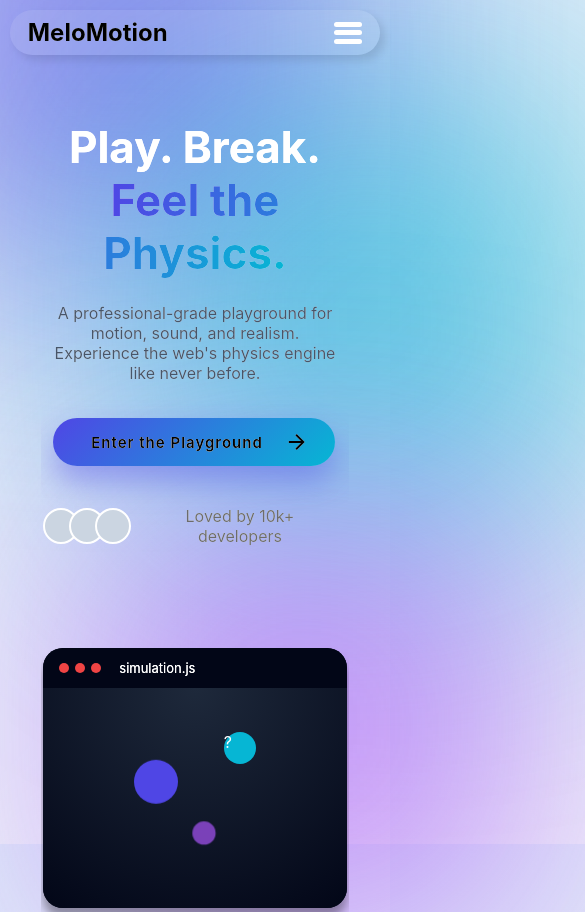
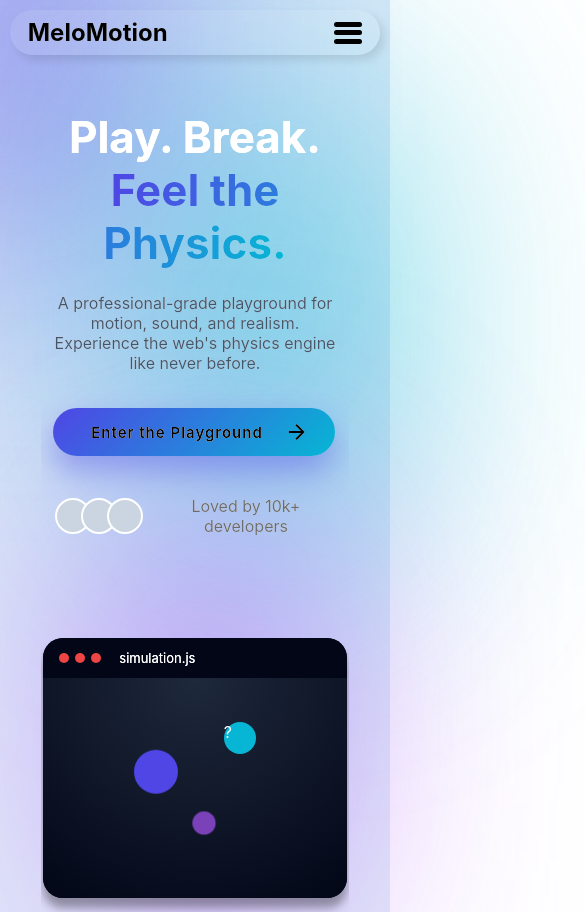
Before and after one commit to ABHISHEK-7455-coder/Oddly-Animation, a React (Vite) app: page / in a window 390 px wide. Shown: the top 912 px of the page, 585 px wide, since content can reach past the window. Built offline with nearby package versions, Linux system fonts and the light colour scheme.

Commit message:
make responsiv

```diff
--- a/src/App.css
+++ b/src/App.css
@@ -8,7 +8,7 @@
 }
 
 body,
-html,
+/* html, */
 #root {
   height: 100%;
   margin: 0;
--- a/src/components/Animation.css
+++ b/src/components/Animation.css
@@ -617,7 +617,7 @@
     }
 }
 
-@media (max-width: 480px) {
+@media (max-width: 400px) {
     .sidebar {
         padding: 10px;
     }
@@ -629,11 +629,11 @@
 
     .size {
         width: 100%;
-        margin-bottom: 8px;
+        margin-bottom: -12px;
     }
 
     .color {
-        width: 105%;
+        width: 100%;
         margin-bottom: 8px;
     }
 
@@ -664,13 +664,13 @@
     }
 
     .recordings-items {
-        margin-left: 0px;
+        margin-top: -10px;
     }
 
     .recording-item {
         display: flex;
         flex-direction: row;
-        margin-top: 4px;
+        margin-top: 0px;
     }
 
     .play-btn {
@@ -691,6 +691,66 @@
 
     .dropdown-controls {
         display: block;
-        padding: 20px;
+        padding: 12px;
+    }
+
+    .inner {
+margin-top: 0px;
+border-radius: 16px;
+    }
+
+    .animations {
+        width: 100%;
+        padding: 10px 0px;
+        overflow-x: auto;
+        margin-top: 0px;
+        margin-left: 20px;
+        margin-bottom: 50px;
+        margin-right: 20px;
+        margin: auto;
+        display: grid;
+        grid-template-columns: 1fr 1fr;
+        gap: 24px;
+        scrollbar-width: none;
+        border-radius: 16px;
+    }
+
+    .search-box {
+        padding: 0px;
+        margin: 4px auto;
+        width: 95%;
+        color: white;
+        display: flex;
+        flex-direction: column;
+    }
+
+    .search-box h3 {
+        background: linear-gradient(90deg, #3b82f6, #22c55e);
+        -webkit-background-clip: text;
+        -webkit-text-fill-color: transparent;
+        margin-bottom: 8px;
+    }
+
+    .search-box input {
+        width: 100%;
+        padding: 8px;
+        border-radius: 40px;
+        border: 1px solid lightgray;
+        font-size: 14px;
+        outline: none;
+        transition: 0.2s;
+        background-color: white;
+        color: white;
+        font-size: 20px;
+        margin-bottom: 12px;
+    }
+
+    .search-box input:focus {
+        border-color: #6c5ce7;
+        box-shadow: 0 0 4px rgba(108, 92, 231, 0.4);
+    }
+
+    .back-btn {
+        top: 80px;
     }
 }
--- a/src/components/Footer.css
+++ b/src/components/Footer.css
@@ -170,7 +170,7 @@
 }
 
 
-@media (max-width:560px) {
+@media (max-width:400px) {
     .os-footer__inner {
         grid-template-columns: 1fr;
     }
@@ -181,7 +181,7 @@
 
     .os-footer__bar {
         flex-direction: column;
-        align-items: flex-start
+        align-items: flex-start;
     }
 }
 
--- a/src/components/Header.css
+++ b/src/components/Header.css
@@ -114,24 +114,24 @@
         display: block;
         height: 5px;
         width: 100%;
-        background-color: white;
+        background-color: black;
         border-radius: 3px;
         transition: all 0.3s ease;
     }
 
     .menu-toggle.open span:nth-child(1) {
         transform: rotate(45deg) translate(5px, 6px);
-        background-color: white;
+        background-color: black;
     }
 
     .menu-toggle.open span:nth-child(2) {
         opacity: 0;
-        background-color: white;
+        background-color: black;
     }
 
     .menu-toggle.open span:nth-child(3) {
         transform: rotate(-45deg) translate(6px, -6px);
-        background-color: white;
+        background-color: black;
     }
 }
 
@@ -140,6 +140,9 @@
         width: 95%;
         padding: 8px 18px;
         border-radius: 50px;
+        position: sticky;
+        top: 10px;
+        margin: auto;
     }
 
     .logo {
@@ -158,6 +161,18 @@
         font-size: 15px;
         text-align: center;
         letter-spacing: 1px;
+    }
+    .menu-toggle span {
+        background-color: black;
+        margin-top: 0px;
+    }
+
+    .nav.open {
+        margin-top: -50px;
+    }
+
+    .nav-link:nth-child(6){
+        padding: 8px;
     }
 }
 
--- a/src/components/Header.jsx
+++ b/src/components/Header.jsx
@@ -21,9 +21,9 @@ const Header = () => {
                 className={`menu-toggle ${menuOpen ? "open" : ""}`}
                 onClick={() => setMenuOpen(!menuOpen)}
             >
-                <span style={{ background: "white" }}></span>
-                <span style={{ background: "white" }}></span>
-                <span style={{ background: "white" }}></span>
+                <span style={{ background: "black" }}></span>
+                <span style={{ background: "black" }}></span>
+                <span style={{ background: "black" }}></span>
             </div>
 
             {/* Navigation Links */}
--- a/src/components/MatterJs.css
+++ b/src/components/MatterJs.css
@@ -89,3 +89,15 @@
 .viewer-topbar button:hover {
   background: #0ea5e9;
 }
+
+@media(max-width: 400px){
+  .physics-grid{
+    grid-template-columns: 1fr 1fr;
+  }
+
+  .physics-gallery {
+    width: 100%;
+    margin: auto;
+    padding: 16px 16px;
+  }
+}
--- a/src/pages/Home.css
+++ b/src/pages/Home.css
@@ -11,7 +11,7 @@
     font-family: "Manrope", sans-serif;
     background: #ffffff;
     color: #0f172a;
-  overflow-x: hidden;
+    overflow-x: none;
 }
 
 a {
@@ -43,21 +43,21 @@ button {
     --slate-200: #e2e8f0;
     --slate-100: #f1f5f9;
 
-  --glass: rgba(255,255,255,0.7);
+    --glass: rgba(255, 255, 255, 0.7);
 }
 
 /* =========================
    LAYOUT
 ========================= */
 .layout-container {
-  max-width: 1200px;
+    width: 100%;
     margin: 0 auto;
     padding: 0 2px;
 }
 
 @media (min-width: 768px) {
     .layout-container {
-    padding: 0 4px;
+        padding: 0 2px;
     }
 
 }
@@ -65,6 +65,10 @@ button {
 @media(max-width: 400px) {
     .main-home-container {
         padding: 12px;
+    }
+
+    body {
+        width: 100%;
     }
 }
 
@@ -75,7 +79,7 @@ button {
     background: var(--glass);
     backdrop-filter: blur(16px);
     -webkit-backdrop-filter: blur(16px);
-  border-bottom: 1px solid rgba(0,0,0,0.05);
+    border-bottom: 1px solid rgba(0, 0, 0, 0.05);
 }
 
 /* =========================
@@ -112,9 +116,17 @@ button {
 }
 
 @keyframes blob {
-  0% { transform: translate(0,0) scale(1); }
-  50% { transform: translate(40px,-60px) scale(1.1); }
-  100% { transform: translate(0,0) scale(1); }
+    0% {
+        transform: translate(0, 0) scale(1);
+    }
+
+    50% {
+        transform: translate(40px, -60px) scale(1.1);
+    }
+
+    100% {
+        transform: translate(0, 0) scale(1);
+    }
 }
 
 /* =========================
@@ -149,7 +161,7 @@ button {
     display: flex;
     align-items: center;
     justify-content: center;
-  box-shadow: 0 8px 20px rgba(79,70,229,0.35);
+    box-shadow: 0 8px 20px rgba(79, 70, 229, 0.35);
 }
 
 .brand-title {
@@ -192,6 +204,7 @@ button {
     .navbar-right {
         display: flex;
     }
+
     .nav-mobile {
         display: none;
     }
@@ -203,6 +216,7 @@ button {
 .hero-section {
     padding-top: 12px;
     padding-bottom: 60px;
+    background-color: transparent;
 }
 
 .hero-grid {
@@ -221,7 +235,7 @@ button {
     display: inline-flex;
     align-items: center;
     gap: 8px;
-  background: rgba(79,70,229,0.1);
+    background: rgba(79, 70, 229, 0.1);
     padding: 6px 12px;
     border-radius: 999px;
     font-size: 13px;
@@ -238,9 +252,20 @@ button {
 }
 
 @keyframes pulse {
-  0% { transform: scale(1); opacity: 1; }
-  50% { transform: scale(1.4); opacity: 0.6; }
-  100% { transform: scale(1); opacity: 1; }
+    0% {
+        transform: scale(1);
+        opacity: 1;
+    }
+
+    50% {
+        transform: scale(1.4);
+        opacity: 0.6;
+    }
+
+    100% {
+        transform: scale(1);
+        opacity: 1;
+    }
 }
 
 .hero-title {
@@ -277,8 +302,8 @@ button {
     background: linear-gradient(135deg, var(--primary), var(--accent));
     color: #fff;
     font-weight: 700;
-  box-shadow: 0 15px 30px rgba(79,70,229,0.4);
-  margin-top: 32px;
+    box-shadow: 0 15px 30px rgba(79, 70, 229, 0.4);
+    margin-top:32px;
 }
 
 .btn-secondary {
@@ -294,6 +319,7 @@ button {
     align-items: center;
     gap: 12px;
     margin-top: 40px;
+    margin-left: 12px;
     color: var(--slate-500);
 }
 
@@ -325,13 +351,43 @@ button {
     background: #0b1020;
     border-radius: 20px;
     overflow: hidden;
-  box-shadow: 0 40px 80px rgba(0,0,0,0.35);
+    box-shadow: 0 40px 80px rgba(0, 0, 0, 0.35);
 }
 
-@media (max-width: 400px){
-  .visual-card{
-    box-shadow: 0 10px 10px rgba(0,0,0,0.35);
+@media (max-width: 400px) {
+    .visual-card {
+        box-shadow: 0 10px 10px rgba(0, 0, 0, 0.35);
         width: 100%;
+    }
+
+    .bg-blob {
+        position: absolute;
+        width: 220px;
+        height: 420px;
+        filter: blur(120px);
+        opacity: 0.6;
+        z-index: -1;
+        animation: blob 10s infinite ease-in-out;
+    }
+
+    .blob-primary {
+        background: var(--primary);
+        top: -120px;
+        left: -120px;
+    }
+
+    .blob-accent {
+        background: var(--accent);
+        top: 20%;
+        right: 50px;
+        animation-delay: 2s;
+    }
+
+    .blob-purple {
+        background: var(--purple);
+        bottom: -120px;
+        left: 20%;
+        animation-delay: 4s;
     }
 }
 
@@ -394,9 +450,17 @@ button {
 }
 
 @keyframes float {
-  0% { transform: translateY(0); }
-  50% { transform: translateY(-18px); }
-  100% { transform: translateY(0); }
+    0% {
+        transform: translateY(0);
+    }
+
+    50% {
+        transform: translateY(-18px);
+    }
+
+    100% {
+        transform: translateY(0);
+    }
 }
 
 /* =========================
@@ -425,6 +489,8 @@ section {
 ========================= */
 .core-tech {
     background: transparent;
+    width: 85%;
+    margin: auto;
 }
 
 .section-header {
@@ -485,13 +551,13 @@ section {
     background: white;
     border-radius: 20px;
     padding: 28px;
-  box-shadow: 0 20px 40px rgba(0,0,0,0.06);
+    box-shadow: 0 20px 40px rgba(0, 0, 0, 0.06);
     transition: transform 0.4s ease, box-shadow 0.4s ease;
 }
 
 .tech-card:hover {
     transform: translateY(-10px);
-  box-shadow: 0 30px 60px rgba(0,0,0,0.12);
+    box-shadow: 0 30px 60px rgba(0, 0, 0, 0.12);
 }
 
 .tech-media {
@@ -519,6 +585,8 @@ section {
 ========================= */
 .satisfying-loops {
     background: transparent;
+    width: 85%;
+    margin: auto;
 }
 
 .loops-grid {
@@ -545,29 +613,37 @@ section {
 .loop-card {
     height: 220px;
     border-radius: 20px;
-  background: radial-gradient(
-    circle at top left,
+    background: radial-gradient(circle at top left,
             var(--primary),
-    var(--accent)
-  );
-  box-shadow: 0 30px 60px rgba(79,70,229,0.25);
+            var(--accent));
+    box-shadow: 0 30px 60px rgba(79, 70, 229, 0.25);
     animation: loopFloat 5s infinite ease-in-out;
 }
 
 .loop-card:nth-child(2) {
     animation-delay: 1s;
 }
+
 .loop-card:nth-child(3) {
     animation-delay: 2s;
 }
+
 .loop-card:nth-child(4) {
     animation-delay: 3s;
 }
 
 @keyframes loopFloat {
-  0% { transform: translateY(0); }
-  50% { transform: translateY(-16px); }
-  100% { transform: translateY(0); }
+    0% {
+        transform: translateY(0);
+    }
+
+    50% {
+        transform: translateY(-16px);
+    }
+
+    100% {
+        transform: translateY(0);
+    }
 }
 
 /* =========================
@@ -576,16 +652,16 @@ section {
 .piano-section {
     background: transparent;
     color: white;
+    width: 85%;
+    margin: auto;
 }
 
 .piano-card {
     display: grid;
     gap: 48px;
-  background: linear-gradient(
-    135deg,
-    rgba(255,255,255,0.08),
-    rgba(255,255,255,0.02)
-  );
+    background: linear-gradient(135deg,
+            rgba(255, 255, 255, 0.08),
+            rgba(255, 255, 255, 0.02));
     border-radius: 24px;
     padding: 48px;
     backdrop-filter: blur(20px);
@@ -595,6 +671,15 @@ section {
     .piano-card {
         grid-template-columns: 1fr 1fr;
         align-items: center;
+        padding: 28px;
+    }
+}
+
+@media (max-width: 400px) {
+    .piano-card {
+        grid-template-columns: 1fr;
+        align-items: center;
+        padding: 8px;
     }
 }
 
@@ -602,7 +687,7 @@ section {
     display: inline-flex;
     align-items: center;
     gap: 8px;
-  background: rgba(255,255,255,0.12);
+    background: rgba(255, 255, 255, 0.12);
     padding: 8px 14px;
     border-radius: 999px;
     font-size: 13px;
@@ -659,8 +744,15 @@ section {
 }
 
 @keyframes bars {
-  0%,100% { height: 16px; }
-  50% { height: 48px; }
+
+    0%,
+    100% {
+        height: 16px;
+    }
+
+    50% {
+        height: 48px;
+    }
 }
 
 /* piano keys */
@@ -725,7 +817,7 @@ section {
 
 .footer-bottom {
     margin-top: 40px;
-  border-top: 1px solid rgba(255,255,255,0.1);
+    border-top: 1px solid rgba(255, 255, 255, 0.1);
     padding-top: 20px;
     font-size: 13px;
 }
```
Lines whose indentation alone changed are shown as unchanged.
